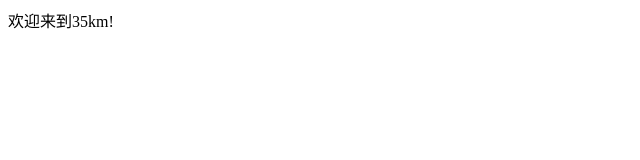
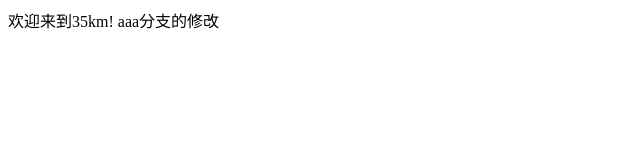
Before and after one commit to 35kmDevteam/35km, a plain HTML site: page views/index.html in a window 1280 px wide. Shown: the whole page, without its empty margins (0-640 px from the left). Drawn offline with Linux system fonts and the light colour scheme.

Commit message:
aaa修改

```diff
--- a/views/index.html
+++ b/views/index.html
@@ -6,5 +6,6 @@
 </head>
 <body>
 欢迎来到35km!
+aaa分支的修改
 </body>
 </html>
```
